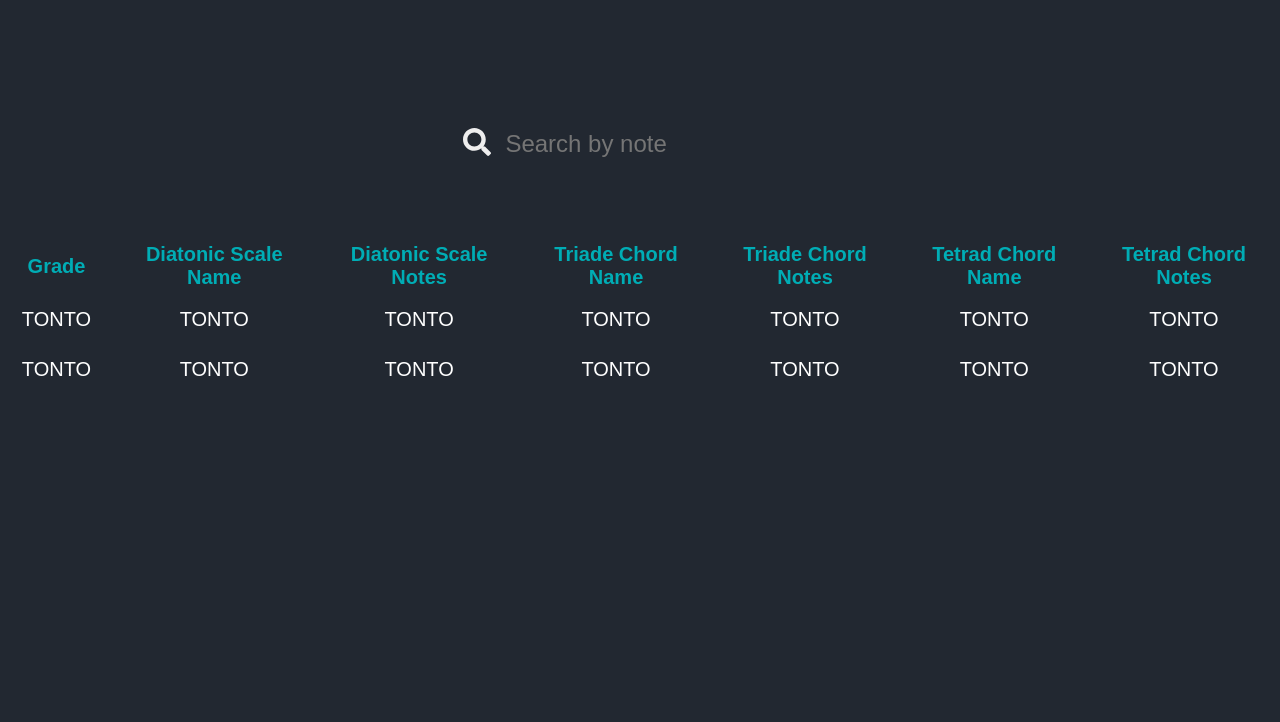
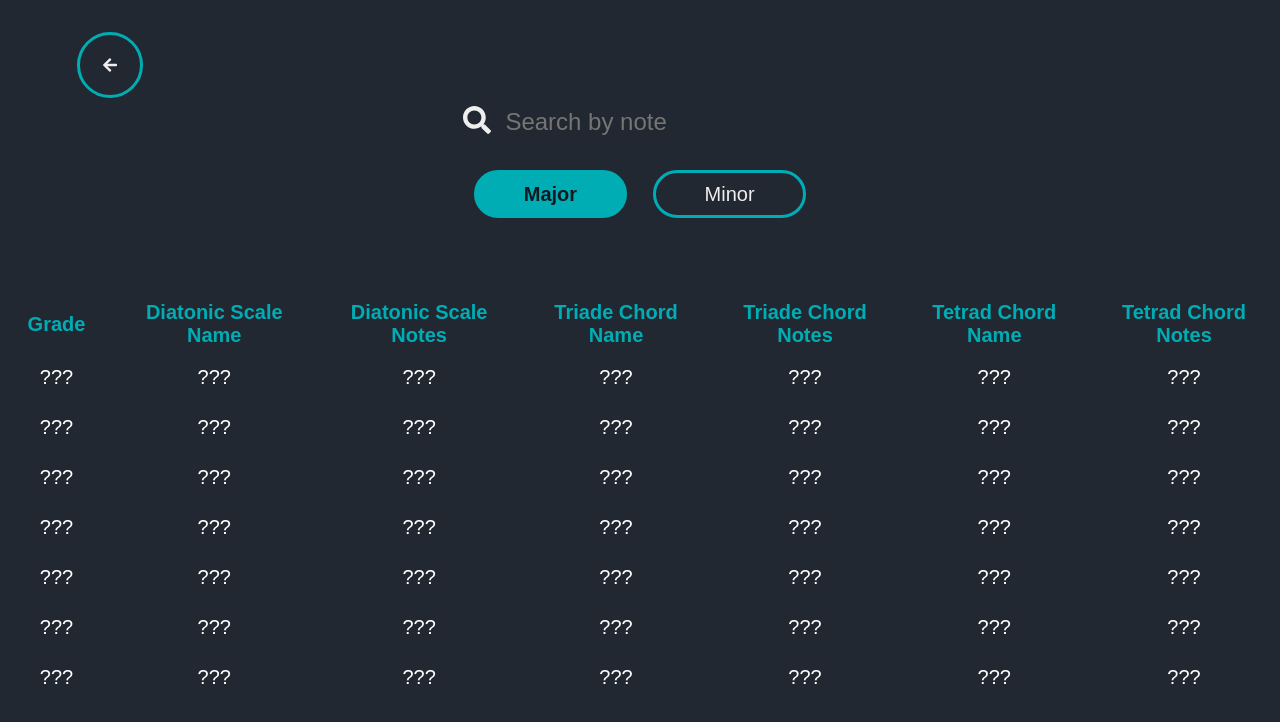
Before and after one commit to SK7zzz/keyfy, a React (Create React App) app: page /key in a window 1280 px wide. Shown: the top 722 px of the page. Built offline with nearby package versions, Linux system fonts and the light colour scheme.

Commit message:
Key page done

```diff
--- /dev/null
+++ b/src/components/back-icon/back-icon.styles.tsx
@@ -0,0 +1,30 @@
+import styled from "styled-components";
+
+// Back Icon container
+export const BackIconContainer = styled.div`
+  padding: 0px;
+  margin: 0px;
+  padding-top: 4vh;
+  padding-left: 6vw;
+`;
+
+export const BackIconButton = styled.a`
+  padding: 0;
+  margin: 0;
+  text-decoration: none;
+  color: #eeeeee;
+  border: 3px solid #00adb5;
+  border-radius: 100%;
+  height: 60px;
+  width: 60px;
+  display: flex;
+  justify-content: space-around;
+  align-items: center;
+
+  &:hover {
+    background-color: #00adb5;
+    color: #15191f;
+    font-weight: bold;
+    cursor: pointer;
+  }
+`;
--- /dev/null
+++ b/src/components/back-icon/back-icon.tsx
@@ -0,0 +1,14 @@
+import { BackIconContainer, BackIconButton } from "./back-icon.styles";
+import { FaArrowLeft } from "react-icons/fa";
+
+const BackIcon = () => {
+  return (
+    <BackIconContainer>
+      <BackIconButton href="/">
+        <FaArrowLeft />
+      </BackIconButton>
+    </BackIconContainer>
+  );
+};
+
+export default BackIcon;
--- /dev/null
+++ b/src/components/key-selector/key-selector.styles.tsx
@@ -0,0 +1,41 @@
+import styled from "styled-components";
+
+// Key Selector container
+export const KeySelectorContainer = styled.div`
+  padding: 0;
+  margin: 0;
+  margin-top: 4vh;
+  display: flex;
+  justify-content: center;
+  align-items: center;
+`;
+
+export const KeyOptions = styled.button`
+  padding: 0;
+  margin: 0;
+  background: none;
+  margin-inline: 1vw;
+  text-decoration: none;
+  font-size: 20px;
+  color: #eeeeee;
+  border: 3px solid #00adb5;
+  border-radius: 80px;
+  height: 6vh;
+  width: 12vw;
+  display: flex;
+  justify-content: space-around;
+  align-items: center;
+
+  &.selected {
+    background-color: #00adb5;
+    color: #15191f;
+    font-weight: bold;
+  }
+
+  &:hover {
+    background-color: #00adb5;
+    color: #15191f;
+    font-weight: bold;
+    cursor: pointer;
+  }
+`;
--- /dev/null
+++ b/src/components/key-selector/key-selector.tsx
@@ -0,0 +1,32 @@
+import { useSelector, useDispatch } from "react-redux";
+import { setKey } from "../../redux/features/KeyState";
+import { KeySelectorContainer, KeyOptions } from "./key-selector.styles";
+
+const KeySelector = () => {
+  // Dispach and Selector to access global states and functions
+  const dispatch = useDispatch();
+  const keyState = useSelector((state: any) => state.keyState.value);
+
+  return (
+    <KeySelectorContainer>
+      <KeyOptions
+        className={keyState.currentKey === "Major" ? "selected" : ""}
+        onClick={() => {
+          dispatch(setKey("Major"));
+        }}
+      >
+        Major
+      </KeyOptions>
+      <KeyOptions
+        className={keyState.currentKey === "Minor" ? "selected" : ""}
+        onClick={() => {
+          dispatch(setKey("Minor"));
+        }}
+      >
+        Minor
+      </KeyOptions>
+    </KeySelectorContainer>
+  );
+};
+
+export default KeySelector;
--- a/src/components/key-table/key-table.tsx
+++ b/src/components/key-table/key-table.tsx
@@ -1,7 +1,13 @@
-import React from "react";
 import { KeyTableContainer } from "./key-table.styles";
+import { useSelector } from "react-redux";
 
 const KeyTable = () => {
+  // Selector to access global states
+  const keyState = useSelector((state: any) => state.keyState.value);
+
+  // Array for playing hehe
+  const noCurrentNote = [0, 0, 0, 0, 0, 0, 0];
+
   return (
     <KeyTableContainer>
       <table>
@@ -17,24 +23,41 @@ const KeyTable = () => {
           </tr>
         </thead>
         <tbody>
-          <tr>
-            <td>TONTO</td>
-            <td>TONTO</td>
-            <td>TONTO</td>
-            <td>TONTO</td>
-            <td>TONTO</td>
-            <td>TONTO</td>
-            <td>TONTO</td>
-          </tr>
-          <tr>
-            <td>TONTO</td>
-            <td>TONTO</td>
-            <td>TONTO</td>
-            <td>TONTO</td>
-            <td>TONTO</td>
-            <td>TONTO</td>
-            <td>TONTO</td>
-          </tr>
+          {keyState.currentNote === ""
+            ? noCurrentNote.map(() => (
+                <tr>
+                  <td>???</td>
+                  <td>???</td>
+                  <td>???</td>
+                  <td>???</td>
+                  <td>???</td>
+                  <td>???</td>
+                  <td>???</td>
+                </tr>
+              ))
+            : keyState.currentKey === "Major"
+            ? keyState.currentMajorKeyData.map((grade: any, i: number) => (
+                <tr>
+                  <td>{grade.Grade}</td>
+                  <td>{grade.DiatonicScaleName}</td>
+                  <td>{grade.DiatonicScaleNotes}</td>
+                  <td>{grade.TriadName}</td>
+                  <td>{grade.TriadNotes}</td>
+                  <td>{grade.TetradName}</td>
+                  <td>{grade.TetradNotes}</td>
+                </tr>
+              ))
+            : keyState.currentMinorKeyData.map((grade: any, i: number) => (
+                <tr>
+                  <td>{grade.Grade}</td>
+                  <td>{grade.DiatonicScaleName}</td>
+                  <td>{grade.DiatonicScaleNotes}</td>
+                  <td>{grade.TriadName}</td>
+                  <td>{grade.TriadNotes}</td>
+                  <td>{grade.TetradName}</td>
+                  <td>{grade.TetradNotes}</td>
+                </tr>
+              ))}
         </tbody>
       </table>
     </KeyTableContainer>
--- a/src/components/search-bar/search-bar.styles.tsx
+++ b/src/components/search-bar/search-bar.styles.tsx
@@ -4,7 +4,7 @@ import styled from "styled-components";
 export const SearchContainer = styled.div`
   padding: 0px;
   margin: 0px;
-  margin-top: 16vh;
+  margin-top: 1vh;
   display: flex;
   justify-content: center;
   align-items: center;
--- a/src/components/search-bar/search-bar.tsx
+++ b/src/components/search-bar/search-bar.tsx
@@ -1,13 +1,38 @@
+import { useSelector, useDispatch } from "react-redux";
+import { setKeyData } from "../../redux/features/KeyState";
 import { SearchContainer, SearchIcon, SearchInput } from "./search-bar.styles";
 import { FaSearch } from "react-icons/fa";
 
 const SearchBar = () => {
+  // Dispach and Selector to access global states and functions
+  const dispatch = useDispatch();
+  const keyState = useSelector((state: any) => state.keyState.value);
+
+  // Function to filter the data introduced by the user
+  const filterInput = (input: any) => {
+    return keyState.availableNotes.includes(input);
+  };
+
+  // Function to set the global state when the user introduce a new note
+  const handleInputChange = (event: any) => {
+    const inputData = event.target.value.toUpperCase();
+    if (filterInput(inputData)) {
+      dispatch(setKeyData(inputData));
+    } else {
+      console.log("Input does not exist");
+    }
+  };
+
   return (
     <SearchContainer>
       <SearchIcon>
         <FaSearch size="28px" />
       </SearchIcon>
-      <SearchInput type="text" placeholder="Search by note" />
+      <SearchInput
+        type="text"
+        placeholder="Search by note"
+        onChange={handleInputChange}
+      />
     </SearchContainer>
   );
 };
--- a/src/containers/key-cotainer.tsx
+++ b/src/containers/key-cotainer.tsx
@@ -7,5 +7,4 @@ export const KeyContainer = styled.div`
   height: 100vh;
   display: flex;
   flex-direction: column;
-  align-items: center;
 `;
--- a/src/index.tsx
+++ b/src/index.tsx
@@ -3,9 +3,12 @@ import ReactDOM from "react-dom";
 import App from "./App";
 import { configureStore } from "@reduxjs/toolkit";
 import { Provider } from "react-redux";
+import keyReducer from "./redux/features/KeyState";
 
 const store = configureStore({
-  reducer: {},
+  reducer: {
+    keyState: keyReducer,
+  },
 });
 ReactDOM.render(
   <React.StrictMode>
--- a/src/pages/Key.tsx
+++ b/src/pages/Key.tsx
@@ -1,11 +1,15 @@
-import React from "react";
 import { KeyContainer } from "../containers/key-cotainer";
 import SearchBar from "../components/search-bar/search-bar";
 import KeyTable from "../components/key-table/key-table";
+import TonalitySelector from "../components/key-selector/key-selector";
+import BackIcon from "../components/back-icon/back-icon";
+
 const Key = () => {
   return (
     <KeyContainer>
+      <BackIcon />
       <SearchBar />
+      <TonalitySelector />
       <KeyTable />
     </KeyContainer>
   );
--- /dev/null
+++ b/src/redux/features/KeyState.tsx
@@ -0,0 +1,52 @@
+import { createSlice } from "@reduxjs/toolkit";
+import keyFormulas from "../../helpers/keyFormulas";
+
+export const keySlice = createSlice({
+  name: "key",
+  initialState: {
+    value: {
+      availableNotes: [
+        "A",
+        "Ab",
+        "A#",
+        "Bb",
+        "B",
+        "C",
+        "C#",
+        "D",
+        "Db",
+        "D#",
+        "E",
+        "Eb",
+        "F",
+        "F#",
+        "G",
+        "Gb",
+        "G#",
+      ],
+      currentNote: "",
+      currentKey: "Major",
+      currentMajorKeyData: [],
+      currentMinorKeyData: [],
+    },
+  },
+  reducers: {
+    setKeyData: (state: any, action: any) => {
+      state.value.currentNote = action.payload;
+      state.value.currentMajorKeyData = keyFormulas().getMajorKeyInfo(
+        action.payload
+      );
+      state.value.currentNote = action.payload;
+      state.value.currentMinorKeyData = keyFormulas().getMinorKeyInfo(
+        action.payload
+      );
+    },
+    setKey: (state: any, action: any) => {
+      state.value.currentKey = action.payload;
+    },
+  },
+});
+
+export const { setKeyData, setKey } = keySlice.actions;
+
+export default keySlice.reducer;
```
